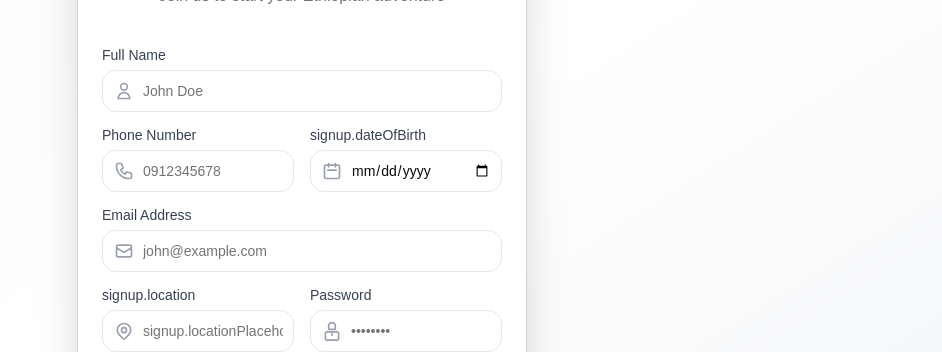
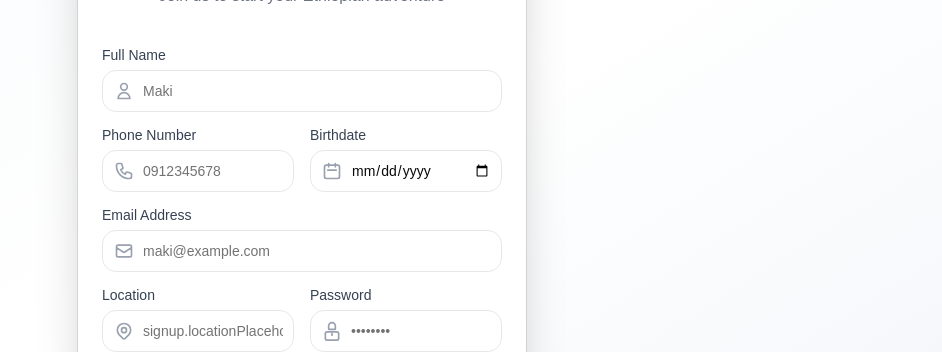
Before and after one commit to Maraki-Astatke/Register, a React (Vite) app in the folder user-register/: page /signup in a window 1280 px wide. Shown: the part 196-548 px from the top of the page, without its empty margins (338-1280 px from the left). Built offline with nearby package versions, Linux system fonts and the light colour scheme; no server answers.

Commit message:
new landing

```diff
--- a/user-register/src/Pages/Welcome.jsx
+++ b/user-register/src/Pages/Welcome.jsx
@@ -301,21 +301,6 @@ export default function TourismLanding() {
                       e.target.src = "https://images.unsplash.com/photo-1547471080-7cc2caa01e7f?w=600&h=400&fit=crop";
                     }}
                   />
-                  {dest.featured && (
-                    <div className="absolute top-4 left-4 bg-amber-500 text-white px-3 py-1 rounded-full text-xs font-bold shadow-lg z-10">
-                      Featured
-                    </div>
-                  )}
-                  <div className="absolute top-4 right-4 bg-gradient-to-r from-emerald-500 to-teal-600 text-white px-4 py-2 rounded-full text-sm font-bold shadow-lg z-10">
-                    {dest.price}
-                  </div>
-                  <div className="absolute bottom-4 left-4 bg-black/70 backdrop-blur-sm text-white px-3 py-1.5 rounded-lg text-xs flex items-center gap-1 z-10">
-                    <svg className="w-3.5 h-3.5 text-yellow-400" fill="currentColor" viewBox="0 0 20 20">
-                      <path d="M9.049 2.927c.3-.921 1.603-.921 1.902 0l1.07 3.292a1 1 0 00.95.69h3.462c.969 0 1.371 1.24.588 1.81l-2.8 2.034a1 1 0 00-.364 1.118l1.07 3.292c.3.921-.755 1.688-1.54 1.118l-2.8-2.034a1 1 0 00-1.175 0l-2.8 2.034c-.784.57-1.838-.197-1.539-1.118l1.07-3.292a1 1 0 00-.364-1.118L2.98 8.72c-.783-.57-.38-1.81.588-1.81h3.461a1 1 0 00.951-.69l1.07-3.292z" />
-                    </svg>
-                    <span className="font-semibold">{dest.rating}</span>
-                    <span className="text-gray-300">({dest.reviews})</span>
-                  </div>
                 </div>
 
                 <div className="md:w-3/5 flex flex-col">
--- a/user-register/src/locales/am.js
+++ b/user-register/src/locales/am.js
@@ -47,6 +47,8 @@ export default {
     termsAgreement: "እኔ በ",
     termsOfService: "አገልግሎት ውል",
     and: "እና",
+     location: "ቦታ",
+     dateOfBirth: "የትውልድ ቀን",
     privacyPolicy: "የግላዊነት ፖሊሲ",
     passwordRequirements: "የይለፍ ቃል ቢያንስ 6 ቁምፊዎች መሆን አለበት",
     errors: {
--- a/user-register/src/locales/en.js
+++ b/user-register/src/locales/en.js
@@ -35,9 +35,9 @@ export default {
     title: "Create Account",
     subtitle: "Join us to start your Ethiopian adventure",
     fullName: "Full Name",
-    fullNamePlaceholder: "John Doe",
+    fullNamePlaceholder: "Maki",
     email: "Email Address",
-    emailPlaceholder: "john@example.com",
+    emailPlaceholder: "maki@example.com",
     phone: "Phone Number",
     phonePlaceholder: "0912345678",
     password: "Password",
@@ -54,6 +54,9 @@ export default {
     and: "and",
     privacyPolicy: "Privacy Policy",
     passwordRequirements: "Password must be at least 6 characters",
+    dateOfBirth: "Birthdate",
+    location: "Location",
+    locationplaceholder: "AA",
     errors: {
       failed: "Signup failed",
       server: "Server error. Please try again.",
@@ -62,11 +65,13 @@ export default {
       emailInvalid: "Please enter a valid email",
       phoneInvalid: "Please enter a valid phone number",
       emailExists: "Email already registered",
-      phoneExists: "Phone number already registered"
+      phoneExists: "Phone number already registered",
+       locationplaceholder: "AA",
     },
     success: {
       accountCreated: "Account created successfully!",
-      verificationSent: "Please verify your email"
+      verificationSent: "Please verify your email",
+       locationplaceholder: "AA",
     }
   },
 
```
